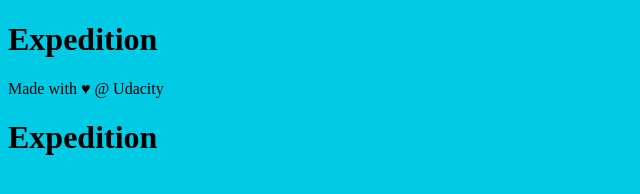
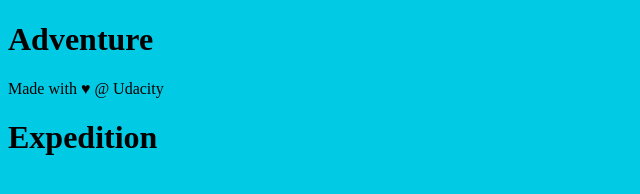
Before and after one commit to WisnuMulya/udacity-git-training, a plain HTML site: page index.html in a window 1280 px wide. Shown: the full height of the page, 0-640 px from the left. Drawn offline with Linux system fonts and the light colour scheme.

Commit message:
Change the title of the page

```diff
--- a/index.html
+++ b/index.html
@@ -10,7 +10,7 @@
 <body>
 
     <header>
-        <h1>Expedition</h1>
+        <h1>Adventure</h1>
     </header>
 
     <div class="container">
```
